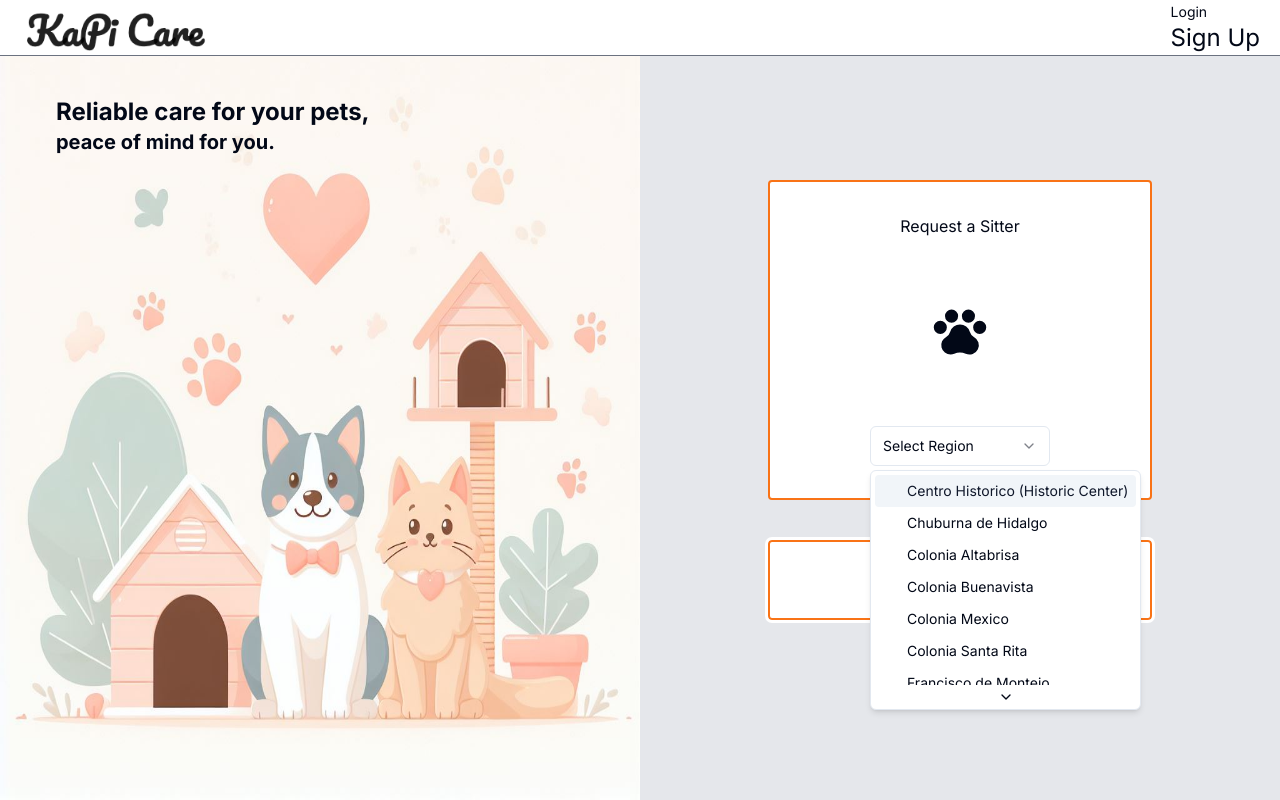
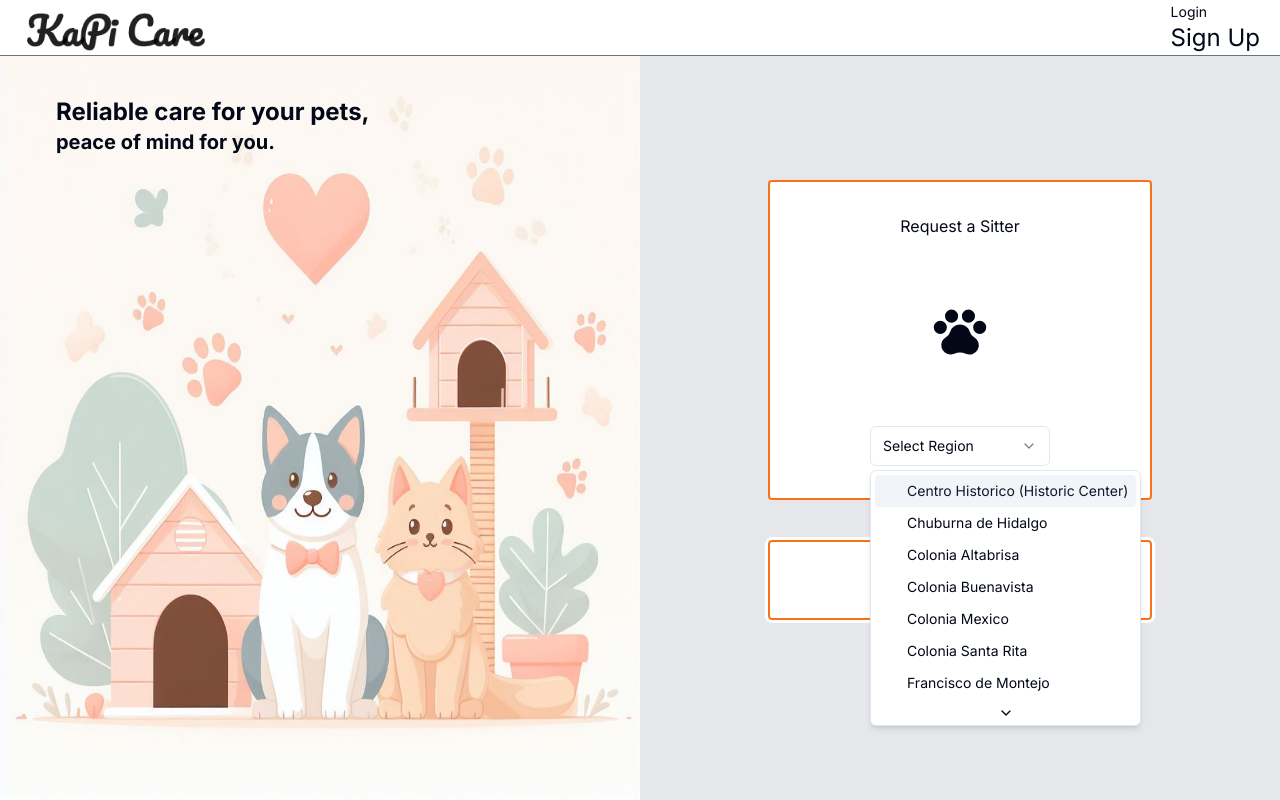
Before and after one commit to kflieder/kapi-care, a Next.js app: page / in a window 1280 px wide. Both pictures are taken after a click on the button "Select Region". Built offline with nearby package versions, Linux system fonts and the light colour scheme.

Commit message:
adjusted height of selector

```diff
--- a/src/components/ui/select.tsx
+++ b/src/components/ui/select.tsx
@@ -75,7 +75,7 @@
     <SelectPrimitive.Content
       ref={ref}
       className={cn(
-        "relative z-50 max-h-60 min-w-[8rem] overflow-hidden rounded-md border bg-popover text-popover-foreground shadow-md data-[state=open]:animate-in data-[state=closed]:animate-out data-[state=closed]:fade-out-0 data-[state=open]:fade-in-0 data-[state=closed]:zoom-out-95 data-[state=open]:zoom-in-95 data-[side=bottom]:slide-in-from-top-2 data-[side=left]:slide-in-from-right-2 data-[side=right]:slide-in-from-left-2 data-[side=top]:slide-in-from-bottom-2",
+        "relative z-50 max-h-64 min-w-[8rem] overflow-hidden rounded-md border bg-popover text-popover-foreground shadow-md data-[state=open]:animate-in data-[state=closed]:animate-out data-[state=closed]:fade-out-0 data-[state=open]:fade-in-0 data-[state=closed]:zoom-out-95 data-[state=open]:zoom-in-95 data-[side=bottom]:slide-in-from-top-2 data-[side=left]:slide-in-from-right-2 data-[side=right]:slide-in-from-left-2 data-[side=top]:slide-in-from-bottom-2",
         position === "popper" &&
           "data-[side=bottom]:translate-y-1 data-[side=left]:-translate-x-1 data-[side=right]:translate-x-1 data-[side=top]:-translate-y-1",
         className
```
